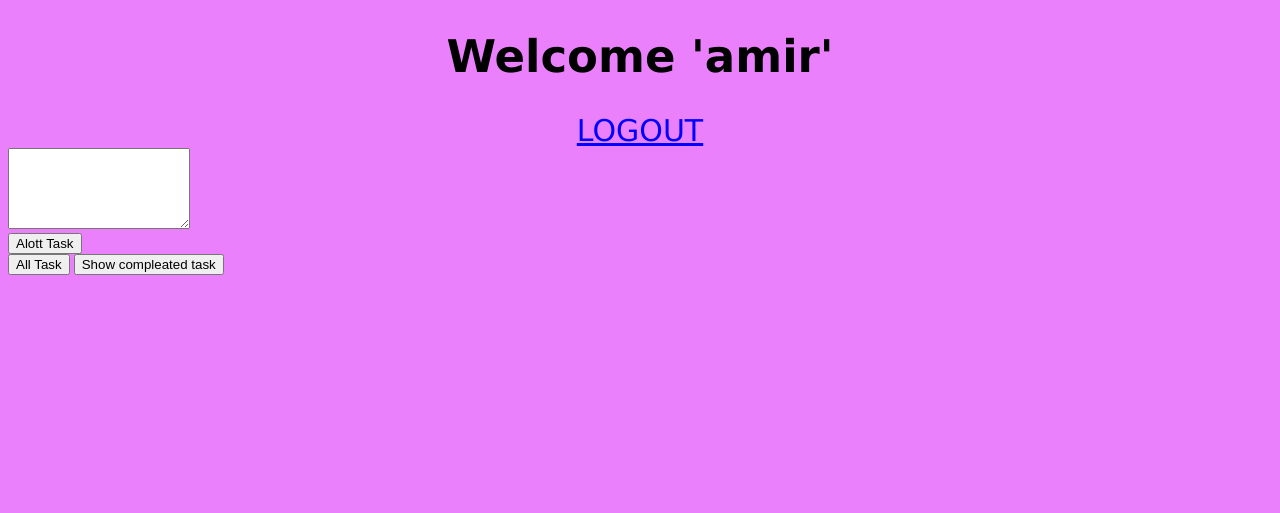
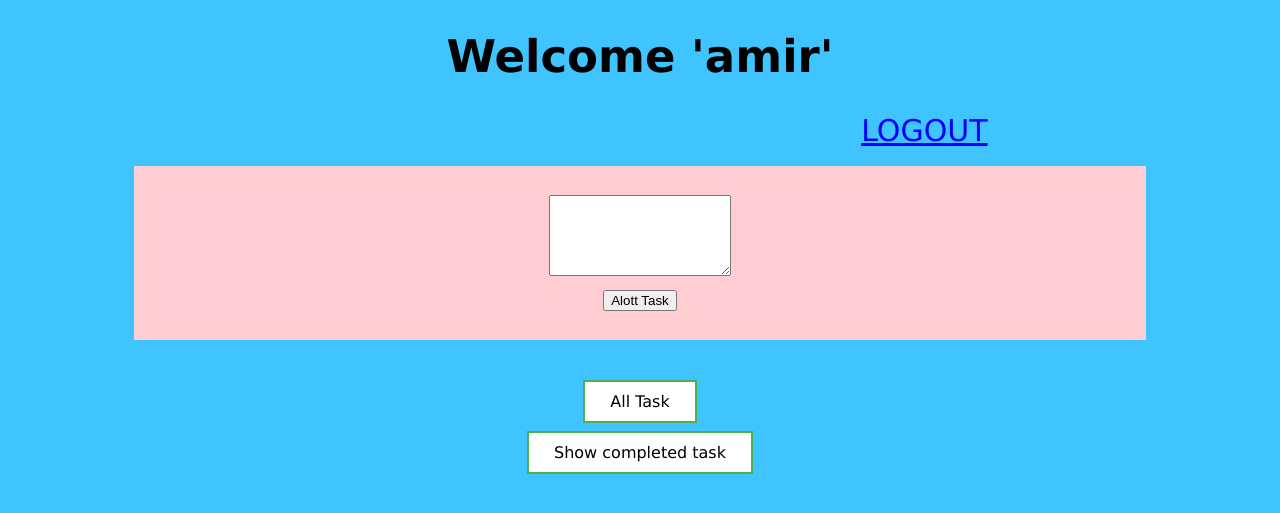
Before and after one commit to rajrajsahil/sfmember, a PHP site: page /home.php in a window 1280 px wide. Shown: the top 513 px of the page. Run offline with PHP 8.4, Linux system fonts and the light colour scheme; a user stored in the database is signed in; data comes from the database, SQL or seed files in the repository; data that the repository does not hold is empty.

Commit message:
backend and frontend

```diff
--- a/head.php
+++ b/head.php
@@ -37,12 +37,12 @@ if(!empty($work))
 
 $freesubhead = new allottask($conn);
 $f_sheads = $freesubhead->freesubheads();
-echo "<form action='home.php' method='post'> <textarea name='task' cols='20' rows='5'></textarea><br>";
+/*echo "<form action='home.php' method='post'> <textarea name='task' cols='20' rows='5'></textarea><br>";
 foreach ($f_sheads as $sh) {
 	// print_r($sh);
 	echo "<input type='checkbox' name='subhead[".$sh['username']."]' value = ".$sh['username'].">".$sh['username']."<br>";
 }
-echo "<input type='submit' name='submit' value='Alott Task'></form>";
+echo "<input type='submit' name='submit' value='Alott Task'></form>";*/
 /*
 echo "<form action='home.php' method='post'> <textarea name='task' cols='20' rows='5'></textarea><br>";
 class subhead{
@@ -91,16 +91,126 @@ echo "<input type='submit' name='submit' value='Alott Task'></form>";
 <head>
 	<title></title>
 	<link rel="stylesheet" type="text/css" href="main.css">
+	<style>
+	body{
+	color:black;
+	background-color: #40c4ff;
+	text-align: center;
+}
+    #view{
+    	 border: 0px black solid ;
+          color:brown;
+          font-size: 25px;
+          text-align: center;
+          background-color:#e0e0e0;
+          margin-left: 10%;
+          margin-right: 10%;
+          font-family: Verdana;
+    }
+
+   #view_edit{
+    	 border: 0px black solid ;
+          color:brown;
+          font-size: 25px;
+          text-align: center;
+          background-color:#e0e0e0;
+          margin-left: 10%;
+          margin-right: 10%;
+          font-family: Verdana;
+    }
+      .completedtask{
+    margin-left: 43.5%;
+  margin-right: 40%;
+  text-align: center;
+    background-color: #4CAF50; /* Green */
+    border: none;
+    color: white;
+    padding: 10px 25px;
+    text-align: center;
+    text-decoration: none;
+    display: inline-block;
+    font-size: 16px;
+    margin: 4px 2px;
+    -webkit-transition-duration: 0.4s; /* Safari */
+    transition-duration: 0.4s;
+    cursor: pointer;
+     font-family: Verdana;
+}
+.completedtask  {
+    background-color: white;
+    color: black;
+    border: 2px solid #4CAF50;
+}
+
+.completedtask:hover {
+    background-color: #4CAF50;
+    color: white;
+}
+.alltask{
+    margin-left: 43.5%;
+  margin-right: 40%;
+  text-align: center;
+    background-color: #4CAF50; /* Green */
+    border: none;
+    color: white;
+    padding: 10px 25px;
+    text-align: center;
+    text-decoration: none;
+    display: inline-block;
+    font-size: 16px;
+    margin: 4px 2px;
+    -webkit-transition-duration: 0.4s; /* Safari */
+    transition-duration: 0.4s;
+    cursor: pointer;
+     font-family: Verdana;
+}
+.alltask  {
+    background-color: white;
+    color: black;
+    border: 2px solid #4CAF50;
+}
+
+.alltask:hover {
+    background-color: #4CAF50;
+    color: white;
+}
+ #alot{
+          font-size: 25px;
+          color:brown;
+          text-align: center;
+          border: 0px black solid;
+          background-color: #ffcdd2;
+          margin-left: 10%;
+          margin-right: 10%;
+           font-family: Verdana;
+
+        }
+	</style>
 </head>
 <body>
+<br>
+<div id="alot">
+<br>
+<?php
+echo "<form action='home.php' method='post'> <textarea name='task' cols='20' rows='5'></textarea><br>";
+foreach ($f_sheads as $sh) {
+	// print_r($sh);
+	echo "<input type='checkbox' name='subhead[".$sh['username']."]' value = ".$sh['username'].">".$sh['username']."<br>";
+}
+echo "<input type='submit' name='submit' value='Alott Task'></form><br>";
+?>
+</div>
+<br>
+<br>
+<div>
 <button class="alltask">All Task</button>
 <div id="view_edit">
-
+<br>
 	<?php
 	    $e_task = $freesubhead->editanddeletetask($uname);
 	    foreach ($e_task as $t)
 	    {
-	     	echo $t['username']."=".$t['work']."=".$t['head']."<br>";
+	     	echo $t['username']." => ".$t['work']." => ".$t['head']."<br><br>";
     		if($t['head'] == $uname)
     		{
     			echo "<textarea id=".$t['username']." name='task' cols='20' rows='5'></textarea>";
@@ -135,14 +245,16 @@ echo "<input type='submit' name='submit' value='Alott Task'></form>";
 		//$me = new alltask();
 	?>
 </div>
-
-<button class="completedtask">Show compleated task</button>
+<br>
+<button class="completedtask">Show completed task</button>
+<br>
 <div id="view">
+<br>
 	<?php
 		$c_task = $freesubhead->compleatedtask();
 		foreach($c_task as $c)
 		{
-			echo $c['name']."=>".$c['workdone']."=>".$c['given_by']."<br>";
+			echo $c['name']." => ".$c['workdone']." => ".$c['given_by']."<br><br>";
 		}
 	?>
 </div>
--- a/index.php
+++ b/index.php
@@ -3,7 +3,7 @@
 require_once "connect.php";
 if($user->is_loggedin()!="")
 	{
-	 //$user->redirect('home.php');
+	 $user->redirect('home.php');
 	}
 if(isset($_POST['username']))
 {
```
